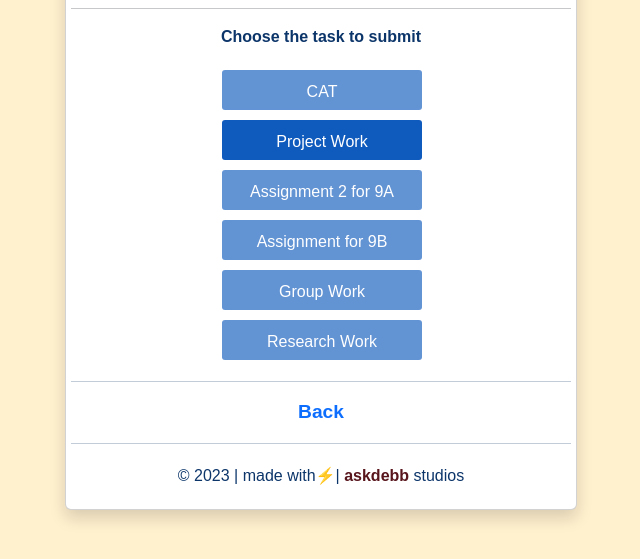
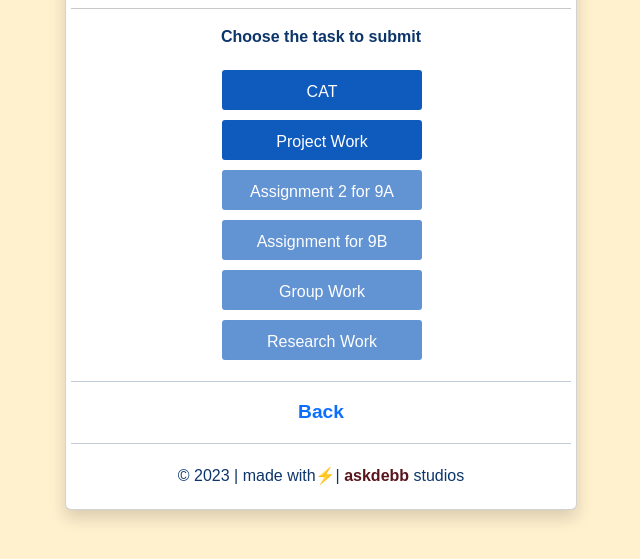
Before and after one commit to askdebb/jhs-assessment, a plain HTML site: page pages/b9-computing-assessment.html in a window 1280 px wide. Shown: the part 147-706 px from the top of the page, without its empty margins (319-959 px from the left). Drawn offline with nearby package versions, Linux system fonts and the light colour scheme; a web font is replaced by a local one.

Commit message:
activated the CAT button

```diff
--- a/pages/b9-computing-assessment.html
+++ b/pages/b9-computing-assessment.html
@@ -23,7 +23,7 @@
           <p>Choose the task to submit</p>
           <div class="task_items">
             <ul>
-              <li><a class="btn btn-secondary button disabled" href="./9b-assignment.html">CAT</a></li>
+              <li><a class="btn btn-secondary button" href="./9b-assignment.html">CAT</a></li>
               <li><a class="btn btn-secondary button " href="./pw-b9.html">Project Work</a></li>
               <li><a class="btn btn-secondary button disabled" href="./assignment-2.html">Assignment 2 for 9A</a></li>
               <li><a class="btn btn-secondary button disabled" href="#">Assignment for 9B</a></li>
```
